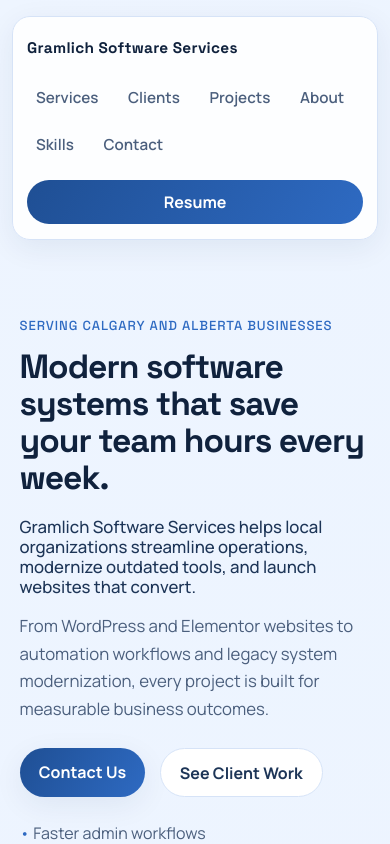
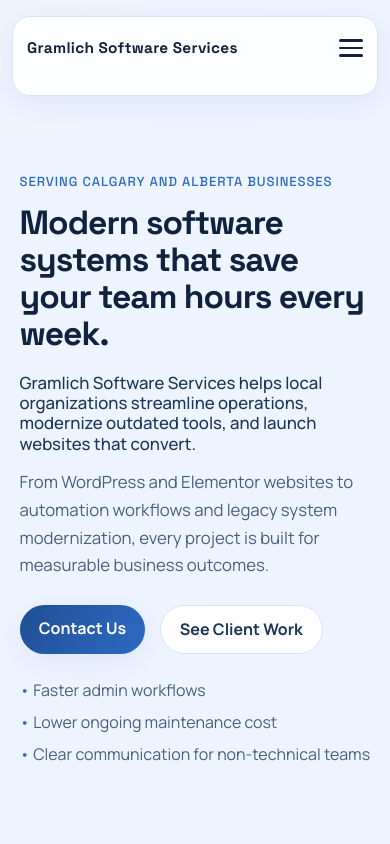
Before and after one commit to rileygramlich/riley-gramlich-portfolio, a React (Create React App) app: page / in a window 390 px wide. Shown: the top 844 px of the page. Built offline with nearby package versions, Linux system fonts and the light colour scheme.

Commit message:
fix blocktime and button styling

```diff
--- a/src/App.css
+++ b/src/App.css
@@ -71,10 +71,48 @@
     transform: translateY(0);
 }
 
+.show .title,
+.show .section-subtitle {
+    opacity: 0;
+    animation: enter-up 0.55s ease-out forwards;
+}
+
+.show .section-subtitle {
+    animation-delay: 0.08s;
+}
+
+@keyframes enter-up {
+    from {
+        opacity: 0;
+        transform: translateY(14px);
+    }
+    to {
+        opacity: 1;
+        transform: translateY(0);
+    }
+}
+
+@keyframes nav-drop {
+    from {
+        opacity: 0;
+        transform: translateY(-14px);
+    }
+    to {
+        opacity: 1;
+        transform: translateY(0);
+    }
+}
+
 @media (prefers-reduced-motion) {
     .hidden {
         transition: opacity 0.2s ease;
         filter: blur(0);
         transform: none;
     }
+
+    .show .title,
+    .show .section-subtitle {
+        animation: none;
+        opacity: 1;
+    }
 }
--- a/src/components/Clients/Clients.css
+++ b/src/components/Clients/Clients.css
@@ -15,6 +15,19 @@
     border-radius: var(--radius-lg);
     padding: 1.5rem;
     box-shadow: var(--shadow-sm);
+}
+
+.Clients.show .client-card {
+    opacity: 0;
+    animation: enter-up 0.55s ease-out forwards;
+}
+
+.Clients.show .client-card:nth-child(1) {
+    animation-delay: 0.12s;
+}
+
+.Clients.show .client-card:nth-child(2) {
+    animation-delay: 0.22s;
 }
 
 .client-screenshot {
--- a/src/components/Clients/Clients.js
+++ b/src/components/Clients/Clients.js
@@ -9,20 +9,20 @@ const clientWork = [
         image: urbanTecImage,
         website: "https://urbantec.ca",
         challenge:
-            "Needed clearer operations workflows and modern tooling to reduce coordination overhead.",
+            "The marketing team needed a modern website experience with a clearer conversion flow and faster page delivery.",
         solution:
-            "Delivered contracting support focused on process improvements and modernization planning.",
-        impact: "Impact metric placeholder: add measurable improvement once finalized.",
+            "Partnered directly with marketing stakeholders to redesign content structure, simplify user journeys, and implement a modern, performance-first front-end.",
+        impact: "Launched a cleaner, marketing-aligned website flow with high-speed page loads that improved usability and campaign readiness.",
     },
     {
         name: "Prairie.edu",
         image: prairieImage,
         website: "https://prairie.edu",
         challenge:
-            "Required scalable digital delivery support while keeping workflows simple for non-technical teams.",
+            "Marketing and communications teams needed a refreshed website flow that felt modern and performed quickly across devices.",
         solution:
-            "Implemented practical systems and web improvements aligned with day-to-day staff operations.",
-        impact: "Impact metric placeholder: add measurable improvement once finalized.",
+            "Delivered contracting support to align design and page architecture with marketing goals, while optimizing assets and templates for speed.",
+        impact: "Produced a modernized web experience with stronger flow, faster load times, and easier campaign execution for internal teams.",
     },
 ];
 
--- a/src/components/Contact/Contact.css
+++ b/src/components/Contact/Contact.css
@@ -57,8 +57,13 @@
 }
 
 .contact-submit:hover,
-.contact-submit:focus-visible {
-    filter: brightness(1.05);
+.contact-submit:focus-visible,
+.contact-submit:active {
+    color: #fff;
+    background: linear-gradient(120deg, var(--brand-0), var(--brand-1));
+    text-decoration: underline;
+    text-decoration-thickness: 2px;
+    text-underline-offset: 4px;
     outline: none;
 }
 
--- a/src/components/Home/Home.css
+++ b/src/components/Home/Home.css
@@ -61,10 +61,50 @@
     box-shadow: var(--shadow-sm);
 }
 
+.hero-cta:hover,
+.hero-cta:focus-visible,
+.hero-cta:active {
+    color: #fff;
+    background: linear-gradient(120deg, var(--brand-0), var(--brand-1));
+    text-decoration: underline;
+    text-decoration-thickness: 2px;
+    text-underline-offset: 4px;
+    outline: none;
+}
+
 .hero-secondary-cta {
     background: var(--surface-0);
     border: 1px solid var(--stroke);
     color: var(--ink-1);
+}
+
+.Home.show .intro-content > * {
+    opacity: 0;
+    animation: enter-up 0.55s ease-out forwards;
+}
+
+.Home.show .intro-content > *:nth-child(1) {
+    animation-delay: 0.05s;
+}
+
+.Home.show .intro-content > *:nth-child(2) {
+    animation-delay: 0.12s;
+}
+
+.Home.show .intro-content > *:nth-child(3) {
+    animation-delay: 0.2s;
+}
+
+.Home.show .intro-content > *:nth-child(4) {
+    animation-delay: 0.28s;
+}
+
+.Home.show .intro-content > *:nth-child(5) {
+    animation-delay: 0.36s;
+}
+
+.Home.show .intro-content > *:nth-child(6) {
+    animation-delay: 0.44s;
 }
 
 .hero-points {
--- a/src/components/Navbar/Navbar.css
+++ b/src/components/Navbar/Navbar.css
@@ -14,6 +14,7 @@
     background: rgba(255, 255, 255, 0.88);
     backdrop-filter: blur(8px);
     box-shadow: var(--shadow-sm);
+    animation: nav-drop 0.5s ease-out;
 }
 
 .navbar-brand {
@@ -23,6 +24,43 @@
     font-size: 0.96rem;
     letter-spacing: 0.02em;
     font-weight: 700;
+    white-space: nowrap;
+}
+
+.hamburger {
+    display: none;
+    flex-direction: column;
+    background: none;
+    border: none;
+    cursor: pointer;
+    gap: 5px;
+    padding: 0;
+}
+
+.hamburger span {
+    width: 24px;
+    height: 2.5px;
+    background: var(--ink-0);
+    border-radius: 2px;
+    transition: all 0.3s ease;
+}
+
+.hamburger.active span:nth-child(1) {
+    transform: rotate(45deg) translate(9px, 9px);
+}
+
+.hamburger.active span:nth-child(2) {
+    opacity: 0;
+}
+
+.hamburger.active span:nth-child(3) {
+    transform: rotate(-45deg) translate(8px, -8px);
+}
+
+.nav-wrapper {
+    display: flex;
+    align-items: center;
+    gap: 1rem;
 }
 
 .navbar-links {
@@ -42,11 +80,12 @@
     font-size: 0.95rem;
     padding: 0.4rem 0.55rem;
     border-radius: 8px;
+    transition: all 0.2s ease;
 }
 
 .nav-link:hover,
 .nav-link:focus-visible {
-    color: var(--ink-0);
+    color: var(--brand-1);
     background: var(--surface-1);
     outline: none;
 }
@@ -59,29 +98,77 @@
     font-weight: 700;
     padding: 0.65rem 1.1rem;
     white-space: nowrap;
+    transition: text-decoration-color 0.2s ease;
 }
 
 .nav-cta:hover,
-.nav-cta:focus-visible {
-    filter: brightness(1.05);
+.nav-cta:focus-visible,
+.nav-cta:active {
+    color: #fff;
+    background: linear-gradient(120deg, var(--brand-0), var(--brand-1));
+    text-decoration: underline;
+    text-decoration-thickness: 2px;
+    text-underline-offset: 4px;
     outline: none;
 }
 
-@media only screen and (max-width: 900px) {
+/* Tablet: Keep resume button on the right */
+@media only screen and (max-width: 1100px) {
     .navbar {
-        border-radius: var(--radius-lg);
-        padding: 0.9rem;
-        align-items: flex-start;
-        flex-direction: column;
-        top: 0.5rem;
+        padding: 0.65rem 0.9rem;
     }
 
     .navbar-links {
+        gap: 0.5rem;
+    }
+
+    .nav-link {
+        font-size: 0.88rem;
+        padding: 0.35rem 0.45rem;
+    }
+}
+
+/* Mobile: Convert to dropdown menu */
+@media only screen and (max-width: 768px) {
+    .navbar {
+        flex-wrap: wrap;
+        border-radius: var(--radius-lg);
+        padding: 0.9rem;
+    }
+
+    .hamburger {
+        display: flex;
+    }
+
+    .nav-wrapper {
+        width: 100%;
+        flex-direction: column;
+        gap: 1rem;
+        max-height: 0;
+        overflow: hidden;
+        transition: max-height 0.3s ease;
+    }
+
+    .nav-wrapper.open {
+        max-height: 500px;
+    }
+
+    .navbar-links {
+        width: 100%;
+        flex-direction: column;
+        gap: 0;
         justify-content: flex-start;
+    }
+
+    .nav-link {
+        padding: 0.7rem 0.55rem;
+        display: block;
+        border-radius: 8px;
     }
 
     .nav-cta {
         width: 100%;
         text-align: center;
+        padding: 0.65rem 1.1rem;
     }
 }
--- a/src/components/Navbar/Navbar.js
+++ b/src/components/Navbar/Navbar.js
@@ -1,40 +1,54 @@
-import React from "react";
+import React, { useState } from "react";
 import "./Navbar.css";
 
 export default function Navbar() {
+    const [isMenuOpen, setIsMenuOpen] = useState(false);
+
+    const closeMenu = () => setIsMenuOpen(false);
+
     return (
         <nav className="navbar">
-            <a className="navbar-brand" href="#home">
+            <a className="navbar-brand" href="#home" onClick={closeMenu}>
                 Gramlich Software Services
             </a>
+            <button
+                className={`hamburger ${isMenuOpen ? "active" : ""}`}
+                onClick={() => setIsMenuOpen(!isMenuOpen)}
+                aria-label="Toggle menu"
+            >
+                <span></span>
+                <span></span>
+                <span></span>
+            </button>
+            <div className={`nav-wrapper ${isMenuOpen ? "open" : ""}`}>
                 <ul className="navbar-links">
                     <li>
-                    <a className="nav-link" href="#services">
+                        <a className="nav-link" href="#services" onClick={closeMenu}>
                             Services
                         </a>
                     </li>
                     <li>
-                    <a className="nav-link" href="#clients">
+                        <a className="nav-link" href="#clients" onClick={closeMenu}>
                             Clients
                         </a>
                     </li>
                     <li>
-                    <a className="nav-link" href="#projects">
+                        <a className="nav-link" href="#projects" onClick={closeMenu}>
                             Projects
                         </a>
                     </li>
                     <li>
-                    <a className="nav-link" href="#about">
+                        <a className="nav-link" href="#about" onClick={closeMenu}>
                             About
                         </a>
                     </li>
                     <li>
-                    <a className="nav-link" href="#skills">
+                        <a className="nav-link" href="#skills" onClick={closeMenu}>
                             Skills
                         </a>
                     </li>
                     <li>
-                    <a className="nav-link" href="#contact">
+                        <a className="nav-link" href="#contact" onClick={closeMenu}>
                             Contact
                         </a>
                     </li>
@@ -44,9 +58,11 @@ export default function Navbar() {
                     href="/pdfs/riley-gramlich-resume.pdf"
                     target="_blank"
                     rel="noreferrer"
+                    onClick={closeMenu}
                 >
                     Resume
                 </a>
+            </div>
         </nav>
     );
 }
--- a/src/components/Projects/Projects.css
+++ b/src/components/Projects/Projects.css
@@ -14,6 +14,23 @@
     padding: 1.4rem;
     display: grid;
     gap: 1rem;
+}
+
+.Projects.show .project-details {
+    opacity: 0;
+    animation: enter-up 0.55s ease-out forwards;
+}
+
+.Projects.show .project-details:nth-child(1) {
+    animation-delay: 0.12s;
+}
+
+.Projects.show .project-details:nth-child(2) {
+    animation-delay: 0.2s;
+}
+
+.Projects.show .project-details:nth-child(3) {
+    animation-delay: 0.28s;
 }
 
 .project-featured {
```
Also changed, not shown: src/components/Projects/Projects.js (+24 -10 lines), src/imgs/Block-Time-1.png (added). Lines whose indentation alone changed are shown as unchanged.
